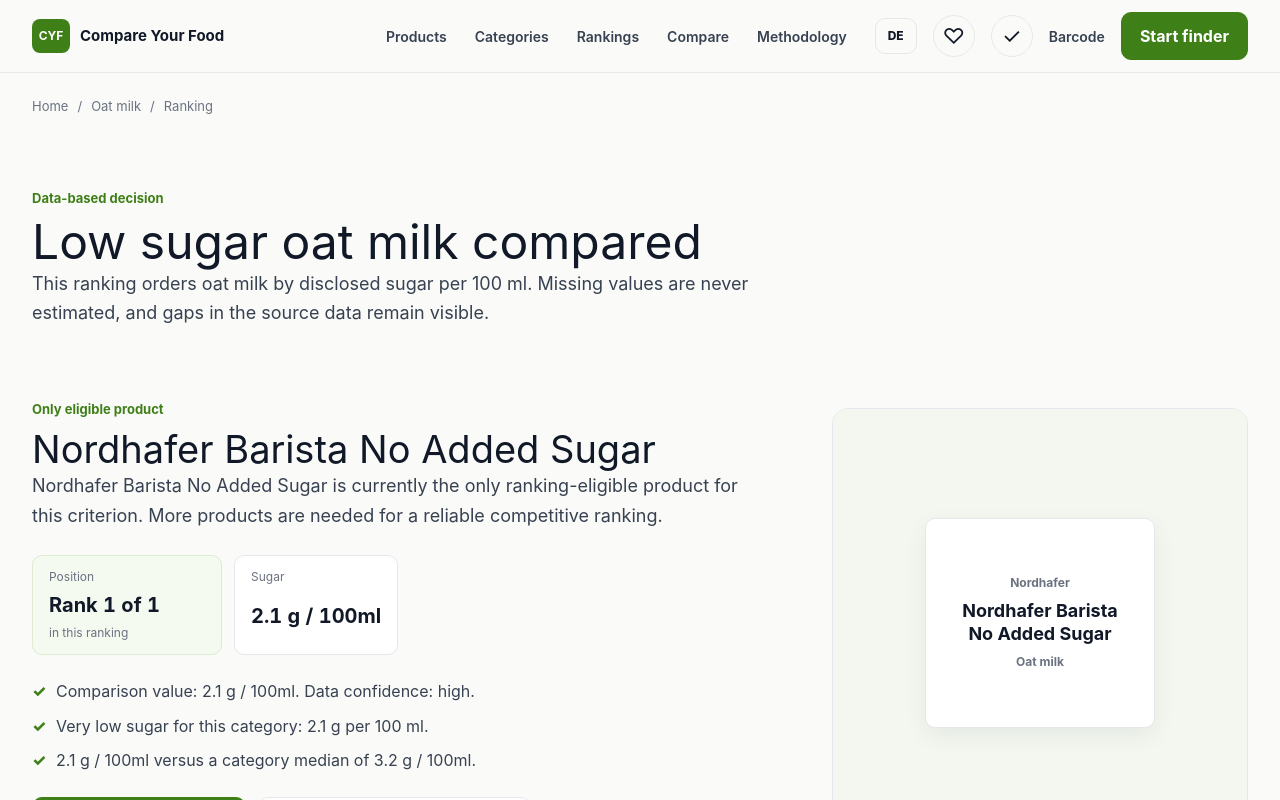
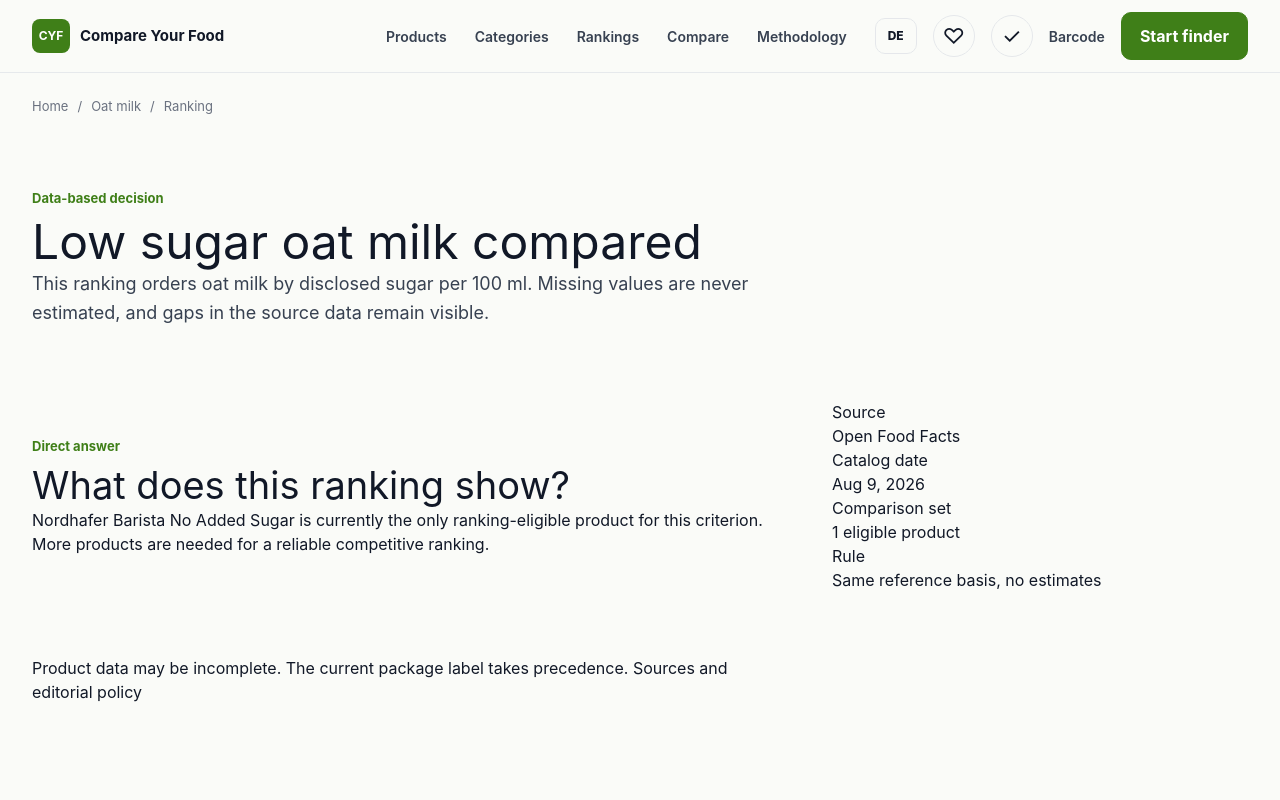
Before and after one commit to ThorfinnThor/FoodDecision, a Next.js app: page /en-us/best/low-sugar/oat-milk in a window 1280 px wide. Shown: the top 800 px of the page. Built offline with nearby package versions, Linux system fonts and the light colour scheme; no server answers.

Commit message:
GEO: update app/[locale]/best/[attribute]/[category]/page.tsx

```diff
--- a/app/[locale]/best/[attribute]/[category]/page.tsx
+++ b/app/[locale]/best/[attribute]/[category]/page.tsx
@@ -24,6 +24,7 @@
 } from "@/lib/seo";
 import { getCatalog } from "@/lib/static-data";
 import { BRAND_NAME } from "@/lib/brand";
+import { openDatabaseLicenseUrl, openFoodFactsUrl } from "@/lib/geo";
 
 type Props = {
   params: Promise<{ locale: string; attribute: string; category: string }>;
@@ -133,6 +134,7 @@
     .filter((candidate) => candidate.attribute === ranking.attribute && candidate.category !== ranking.category)
     .filter((candidate) => catalog.rankedProducts(candidate.category, candidate.sortScore).length >= candidate.minProductsRequired)
     .slice(0, 4);
+  const catalogDate = new Intl.DateTimeFormat(locale, { dateStyle: "medium" }).format(new Date(catalog.manifest.generatedAt));
 
   const breadcrumbData = {
     "@context": "https://schema.org",
@@ -167,11 +169,37 @@
       acceptedAnswer: { "@type": "Answer", text: item.answer },
     })),
   };
+  const datasetData = {
+    "@context": "https://schema.org",
+    "@type": "Dataset",
+    name: ranking.title,
+    description: insights.answer,
+    url: absoluteUrl(canonical),
+    inLanguage: locale,
+    dateModified: catalog.manifest.generatedAt,
+    creator: { "@type": "Organization", name: BRAND_NAME, url: absoluteUrl("/") },
+    isBasedOn: openFoodFactsUrl,
+    citation: openFoodFactsUrl,
+    license: openDatabaseLicenseUrl,
+    measurementTechnique: insights.method.map((item) => item.body).join(" "),
+    variableMeasured: [
+      { "@type": "PropertyValue", name: pick(locale, "Geeignete Produkte", "Eligible products"), value: insights.stats.eligibleProducts },
+      { "@type": "PropertyValue", name: insights.stats.benchmarkLabel, value: insights.stats.benchmarkValue },
+      { "@type": "PropertyValue", name: pick(locale, "Hohe Datensicherheit", "High confidence"), value: `${insights.stats.highConfidenceCoverage}%` },
+      { "@type": "PropertyValue", name: pick(locale, "Zutatenabdeckung", "Ingredient coverage"), value: `${insights.stats.ingredientCoverage}%` },
+    ],
+    includedInDataCatalog: {
+      "@type": "DataCatalog",
+      name: pick(locale, `${BRAND_NAME} Lebensmittelkatalog`, `${BRAND_NAME} food catalog`),
+      url: absoluteUrl(path("/data-quality")),
+    },
+  };
 
   return <main>
     <StructuredData data={breadcrumbData} />
     <StructuredData data={itemListData} />
     <StructuredData data={faqData} />
+    <StructuredData data={datasetData} />
     <SiteHeader locale={locale} />
 
     <nav className="breadcrumb" aria-label={pick(locale, "Brotkrumen", "Breadcrumb")}>
@@ -186,6 +214,27 @@
       <p className="eyebrow">{pick(locale, "Datenbasierte Entscheidung", "Data-based decision")}</p>
       <h1>{definition?.h1 ?? ranking.title}</h1>
       <p>{definition?.editorialSummary ?? ranking.intro}</p>
+    </section>
+
+    <section className="ranking-answer-band" aria-labelledby="ranking-answer-title">
+      <div className="ranking-answer-copy">
+        <p className="eyebrow">{pick(locale, "Direkte Antwort", "Direct answer")}</p>
+        <h2 id="ranking-answer-title">{pick(locale, "Was zeigt dieses Ranking?", "What does this ranking show?")}</h2>
+        <p>{insights.answer}</p>
+      </div>
+      <dl className="ranking-provenance">
+        <div><dt>{pick(locale, "Quelle", "Source")}</dt><dd><a href={openFoodFactsUrl} rel="noreferrer" target="_blank">Open Food Facts</a></dd></div>
+        <div><dt>{pick(locale, "Katalogstand", "Catalog date")}</dt><dd>{catalogDate}</dd></div>
+        <div><dt>{pick(locale, "Vergleichsmenge", "Comparison set")}</dt><dd>{items.length === 1
+          ? pick(locale, "1 geeignetes Produkt", "1 eligible product")
+          : pick(locale, `${items.length} geeignete Produkte`, `${items.length} eligible products`)}</dd></div>
+        <div><dt>{pick(locale, "Regel", "Rule")}</dt><dd>{pick(locale, "Gleiche Bezugsbasis, keine Schätzwerte", "Same reference basis, no estimates")}</dd></div>
+      </dl>
+      <p className="ranking-source-note">{pick(
+        locale,
+        "Produktdaten können unvollständig sein. Die aktuelle Verpackung hat Vorrang.",
+        "Product data may be incomplete. The current package label takes precedence.",
+      )} <Link href={path("/editorial-policy")}>{pick(locale, "Quellen und Redaktionsrichtlinie", "Sources and editorial policy")}</Link></p>
     </section>
 
     <RankingDecision locale={locale} ranking={ranking} insights={insights} />
```
